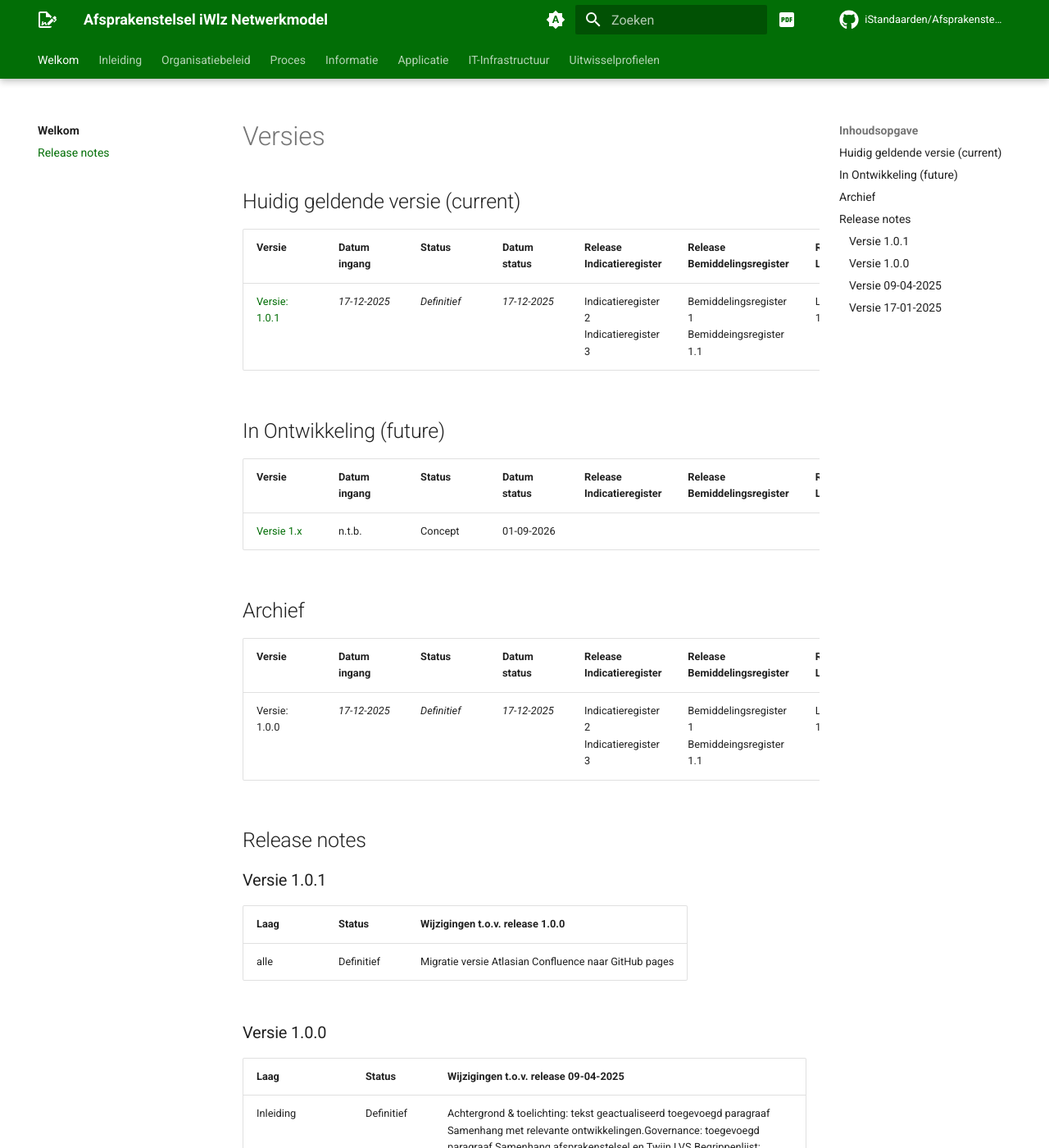
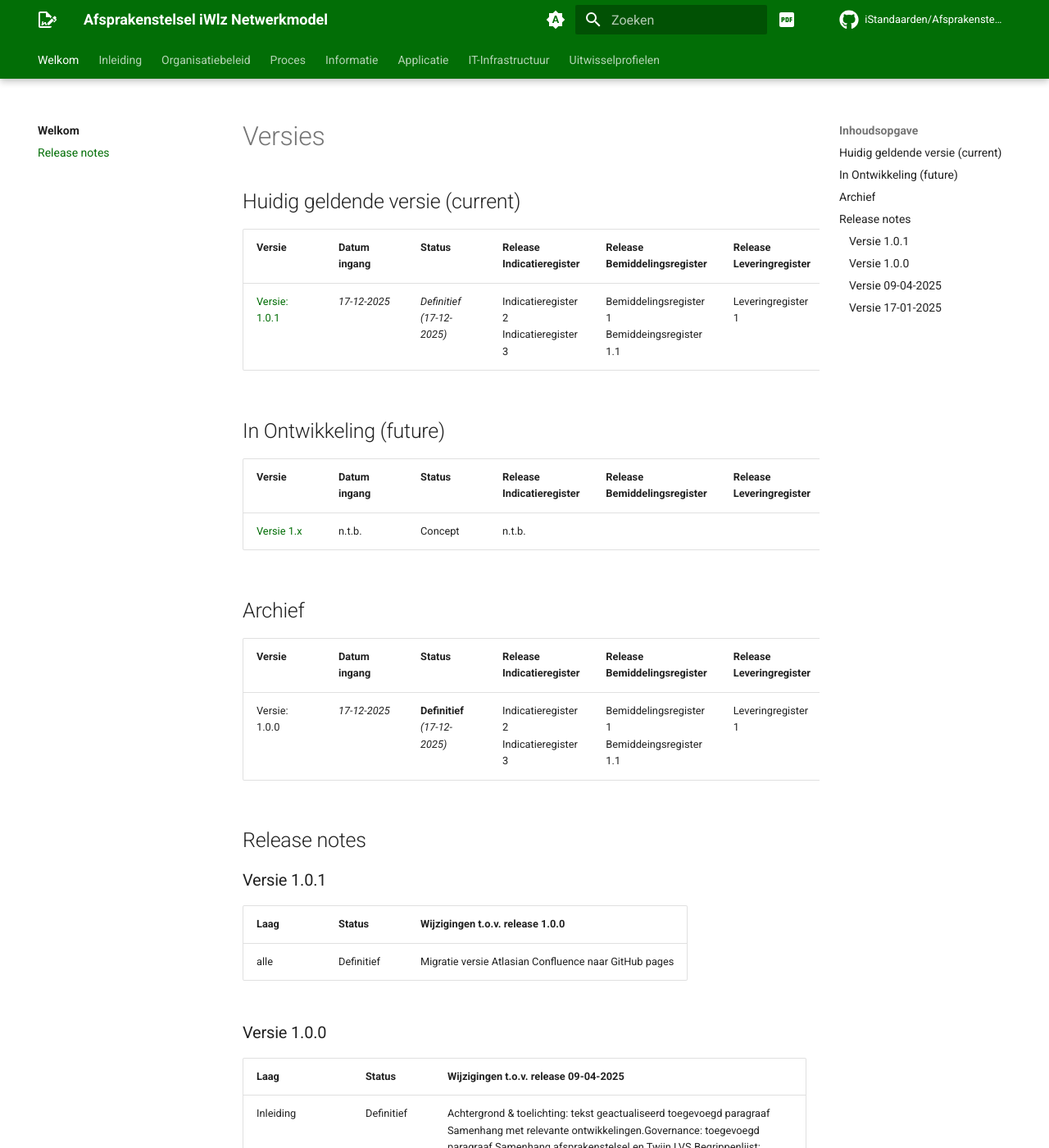
Before and after one commit to iStandaarden/Afsprakenstelsel-iWlz, an MkDocs documentation site: the page built from docs/welkom/release_notes.md, in a window 1280 px wide and 1400 px high. Shown: the whole window at 82% size. Built offline with MkDocs 1.6.1 and Material for MkDocs 9.7.7, drawn with Linux system fonts in a browser that asks for light colours; comment, search, counter and statistics services are not loaded; the version menu is left out.

Commit message:
update releasenotes

```diff
--- a/docs/welkom/release_notes.md
+++ b/docs/welkom/release_notes.md
@@ -3,22 +3,22 @@
 
 ## Huidig geldende versie  (current)
 
-| Versie | Datum ingang | Status | Datum status| Release Indicatieregister | Release Bemiddelingsregister | Release Leveringregister |
-| :-- | :-- | :-- | :-- | :-- | :-- | :-- |
-| [Versie: 1.0.1](https://istandaarden.github.io/Afsprakenstelsel-iWlz/) | *17-12-2025* | *Definitief*  |  *17-12-2025* | Indicatieregister 2 </BR>Indicatieregister 3  | Bemiddelingsregister 1 </br> Bemiddeingsregister 1.1 | Leveringregister 1 |
+| Versie | Datum ingang | Status | Release Indicatieregister | Release Bemiddelingsregister | Release Leveringregister |
+| :-- | :-- | :-- | :-- | :-- | :-- |
+| [Versie: 1.0.1](https://istandaarden.github.io/Afsprakenstelsel-iWlz/) | *17-12-2025* | *Definitief* </br> *(17-12-2025)* | Indicatieregister 2 </BR>Indicatieregister 3  | Bemiddelingsregister 1 </br> Bemiddeingsregister 1.1 | Leveringregister 1 |
 
 ## In Ontwikkeling (future)
 
-| Versie | Datum ingang | Status | Datum status| Release Indicatieregister | Release Bemiddelingsregister | Release Leveringregister |
-| :-- | :-- | :-- | :-- | :-- | :-- | :-- |
-| [Versie 1.x](#) | n.t.b. | Concept | 01-09-2026 |
+| Versie | Datum ingang | Status | Release Indicatieregister | Release Bemiddelingsregister | Release Leveringregister |
+| :-- | :-- | :-- | :-- | :-- | :-- |
+| [Versie 1.x](#) | n.t.b. | Concept | n.t.b. |
 
 
 
 ## Archief
-| Versie | Datum ingang | Status | Datum status| Release Indicatieregister | Release Bemiddelingsregister | Release Leveringregister |
-| :-- | :-- | :-- | :-- | :-- | :-- | :-- |
-| Versie: 1.0.0 | *17-12-2025* | *Definitief*  |  *17-12-2025* | Indicatieregister 2 </BR>Indicatieregister 3  | Bemiddelingsregister 1 </br> Bemiddeingsregister 1.1 | Leveringregister 1 |
+| Versie | Datum ingang | Status | Release Indicatieregister | Release Bemiddelingsregister | Release Leveringregister |
+| :-- | :-- | :-- | :-- | :-- | :-- |
+| Versie: 1.0.0 | *17-12-2025* | **Definitief** </br> *(17-12-2025)*  | Indicatieregister 2 </BR>Indicatieregister 3  | Bemiddelingsregister 1 </br> Bemiddeingsregister 1.1 | Leveringregister 1 |
 
 
 ## Release notes
```
